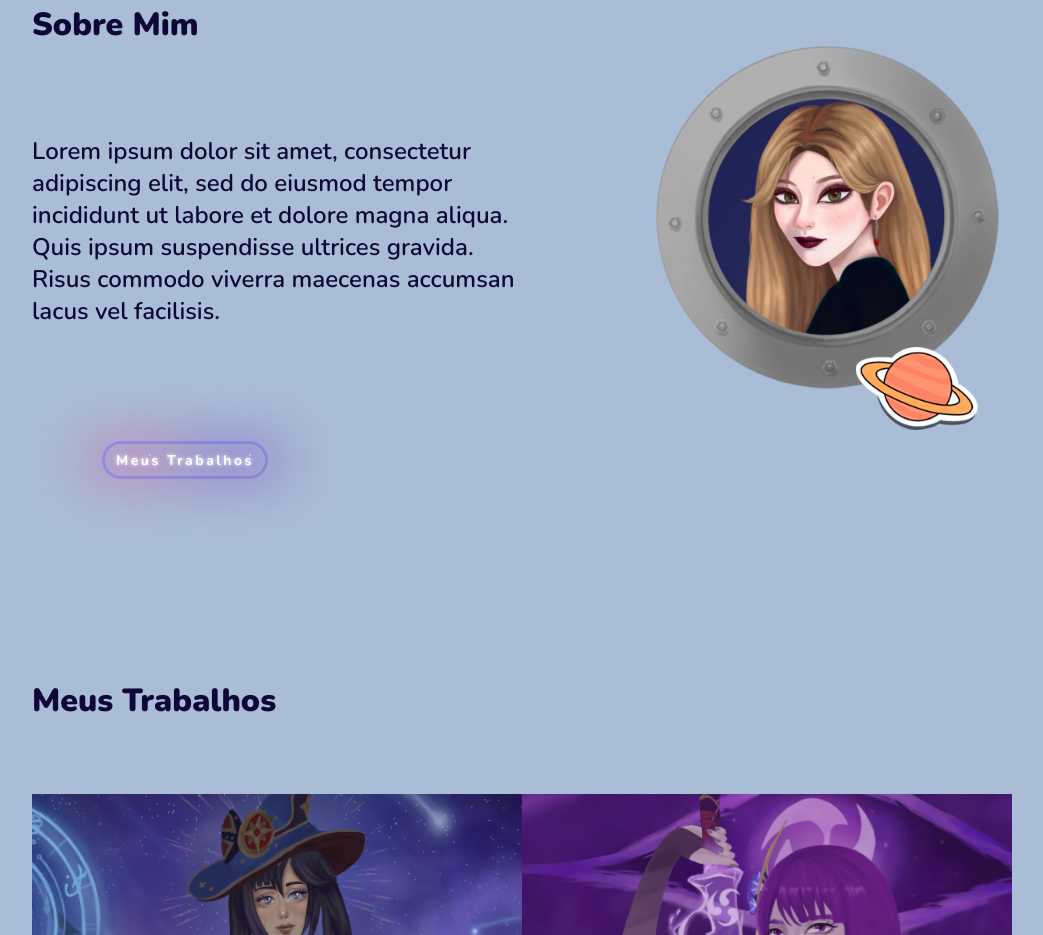
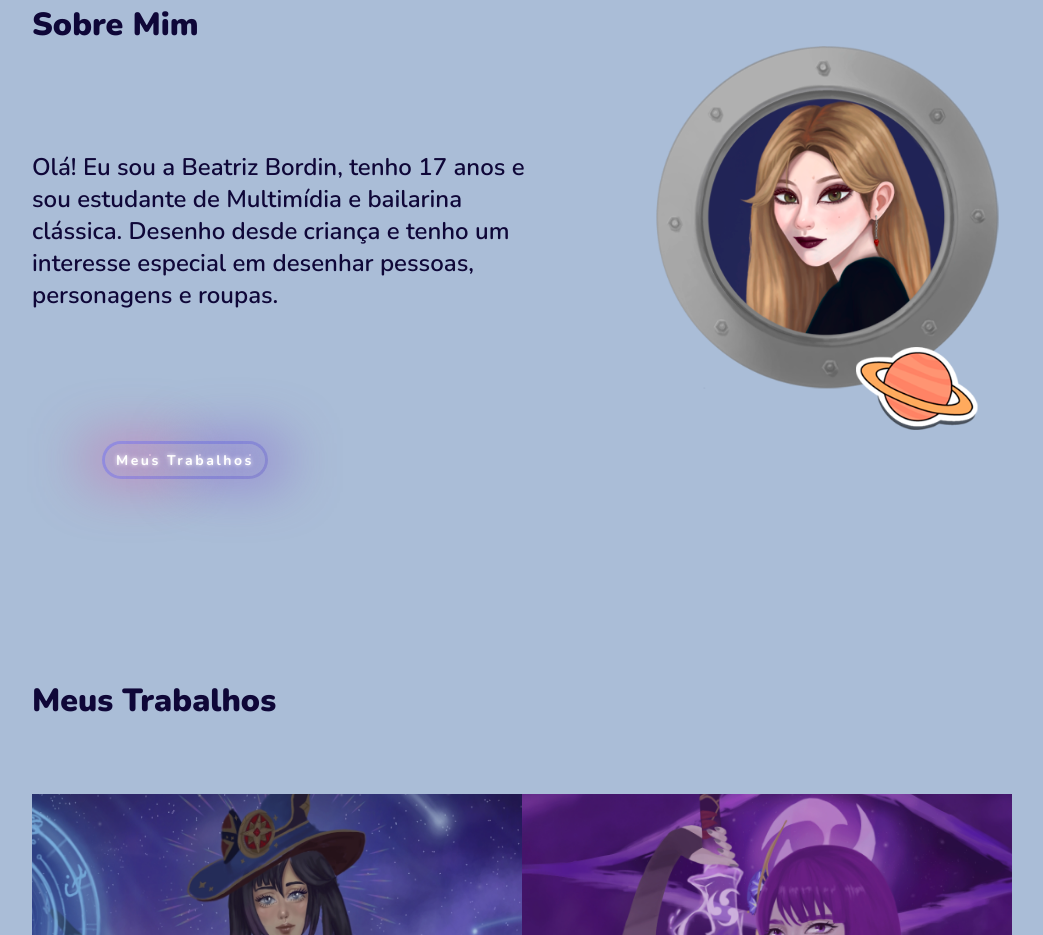
Before and after one commit to biaxia/beatrizbordin, a plain HTML site: page index.html in a window 1280 px wide. Shown: the part 1112-2047 px from the top of the page, without its empty margins (118-1161 px from the left). Drawn offline with nearby package versions, Linux system fonts and the light colour scheme; a web font is replaced by a local one.

Commit message:
Add files via upload

```diff
--- a/index.html
+++ b/index.html
@@ -54,7 +54,7 @@
          <section id="sobremim">
         <h2>Sobre Mim</h2>
             <div class="sobremim">
-               <p>Lorem ipsum dolor sit amet, consectetur adipiscing elit, sed do eiusmod tempor incididunt ut labore et dolore magna aliqua. Quis ipsum suspendisse ultrices gravida. Risus commodo viverra maecenas accumsan lacus vel facilisis.
+               <p>Olá! Eu sou a Beatriz Bordin, tenho 17 anos e sou estudante de Multimídia e bailarina clássica. Desenho desde criança e tenho um interesse especial em desenhar pessoas, personagens e roupas.
                 </p>
 
                    <div class="eu"> <img src="imagem/eu2.png"> </div>
```
